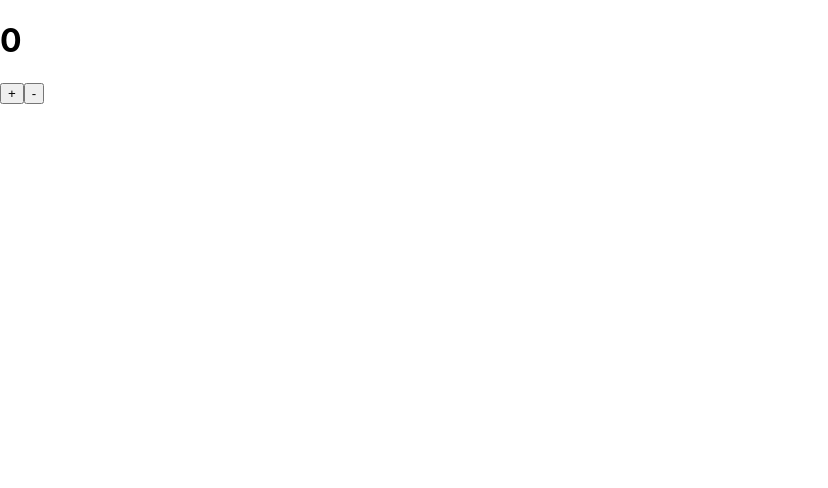
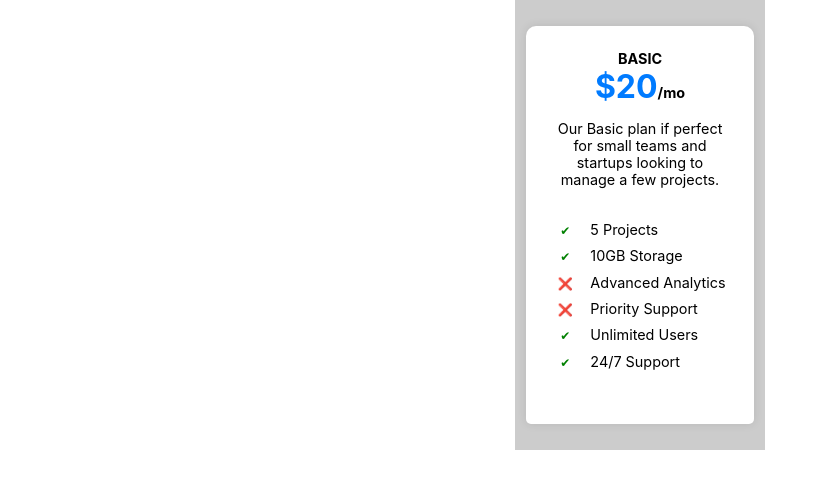
Before and after one commit to iAngkur/typscript-react, a React (Create React App) app: page / in a window 1280 px wide. Shown: the top 488 px of the page, without its empty margins (0-828 px from the left). Built offline with nearby package versions, Linux system fonts and the light colour scheme.

Commit message:
Added moduler css.

```diff
--- a/src/App.tsx
+++ b/src/App.tsx
@@ -15,6 +15,8 @@ import UseContext from "./NeogCampLMS/Hooks";
 import CartContextProvider from "./NeogCampLMS/Hooks/CartContextProvider";
 import { BrowserRouter } from "react-router-dom";
 import UseReducer from "./NeogCampLMS/Hooks/UseReducer";
+import Index from "./NeogCampLMS/CSS/CssIndex";
+import CssIndex from "./NeogCampLMS/CSS/CssIndex";
 
 function App() {
   return (
@@ -36,7 +38,8 @@ function App() {
           <UseContext />
         </CartContextProvider>
       </BrowserRouter> */}
-      <UseReducer />
+      {/* <UseReducer /> */}
+      <CssIndex />
     </div>
   );
 }
--- /dev/null
+++ b/src/NeogCampLMS/CSS/CssIndex.tsx
@@ -0,0 +1,49 @@
+import React from "react";
+import styles from "./index.module.css";
+
+function CssIndex() {
+  return (
+    <div className={styles.container}>
+      <div className={styles.cardContainer}>
+        <div className={styles.card}>
+          <div className={styles.heading}>
+            <span>Basic</span>
+            <div>
+              <span>$20</span>
+              <span>/mo</span>
+            </div>
+          </div>
+          <p>
+            Our Basic plan if perfect for small teams and startups looking to
+            manage a few projects.
+          </p>
+          <div>
+            <ul>
+              <li>
+                <span className={styles.tick}>✔</span>
+                <div>5 Projects</div>
+              </li>
+              <li>
+                <span className={styles.tick}>✔</span>10GB Storage
+              </li>
+              <li>
+                <span className={styles.cross}>❌</span>Advanced Analytics
+              </li>
+              <li>
+                <span className={styles.cross}>❌</span>Priority Support
+              </li>
+              <li>
+                <span className={styles.tick}>✔</span>Unlimited Users
+              </li>
+              <li>
+                <span className={styles.tick}>✔</span>24/7 Support
+              </li>
+            </ul>
+          </div>
+        </div>
+      </div>
+    </div>
+  );
+}
+
+export default CssIndex;
--- /dev/null
+++ b/src/NeogCampLMS/CSS/index.module.css
@@ -0,0 +1,74 @@
+.container {
+  width: 250px;
+  height: 450px;
+  margin: 0 auto;
+  background-color: #ccc;
+  display: flex;
+  justify-content: center;
+  align-items: center;
+}
+
+.cardContainer {
+  width: 180px;
+  height: 350px;
+  background-color: white;
+  padding: 1.5rem;
+
+  border-radius: 10px 10px 5px 5px;
+  font-size: 0.9em;
+
+  box-shadow: 0 0 10px rgba(0, 0, 0, 0.1);
+}
+
+.card {
+  text-align: center;
+  display: flex;
+  flex-direction: column;
+  justify-content: center;
+}
+
+.card .heading {
+  text-align: center;
+  font-weight: bold;
+}
+
+.card .heading>span {
+  text-transform: uppercase;
+}
+
+.card .heading div>span:nth-of-type(1) {
+  font-size: 2rem;
+  color: #007BFF;
+}
+
+.card div:has( > ul) {
+  display: flex;
+  justify-content: center;
+}
+
+.card ul {
+  list-style: none;
+  padding: 0;
+}
+
+.tick {
+  color: green;
+}
+
+.cross {
+  color: red;
+}
+
+.card ul>li {
+  display: flex;
+  gap: 1em;
+  padding: 0.25em;
+}
+
+.card ul>li span {
+  font-size: 12px;
+  line-height: 1.6;
+  display: inline-block;
+  width: 1.8em;
+  text-align: center;
+}
--- /dev/null
+++ b/src/global.d.ts
@@ -0,0 +1,4 @@
+declare module '*.module.css' {
+  const content: Record<string, string>;
+  export default content;
+}
--- a/tsconfig.json
+++ b/tsconfig.json
@@ -16,5 +16,5 @@
     "noEmit": true,
     "jsx": "react-jsx"
   },
-  "include": ["src"]
+  "include": ["src/**/*"]
 }
```
